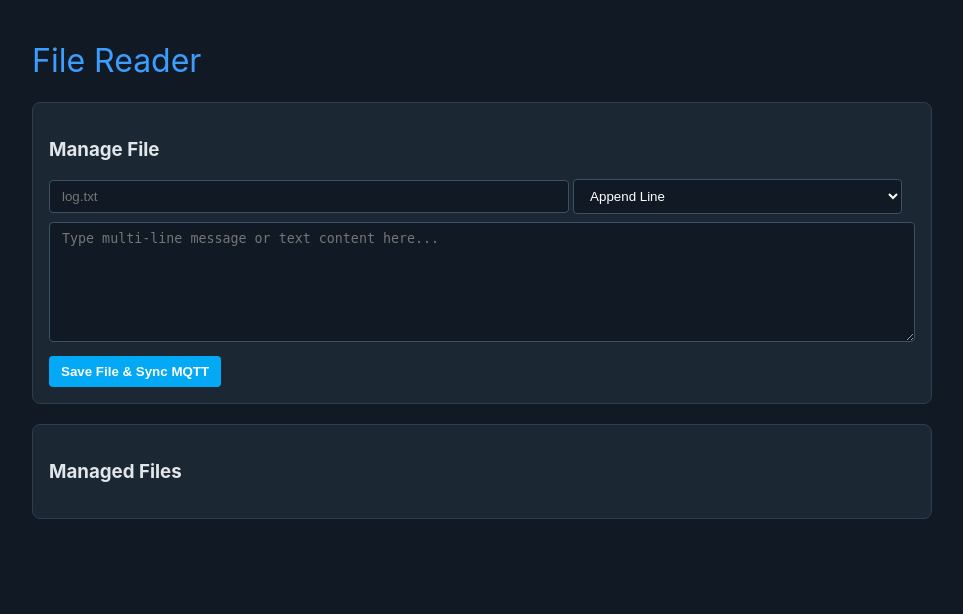
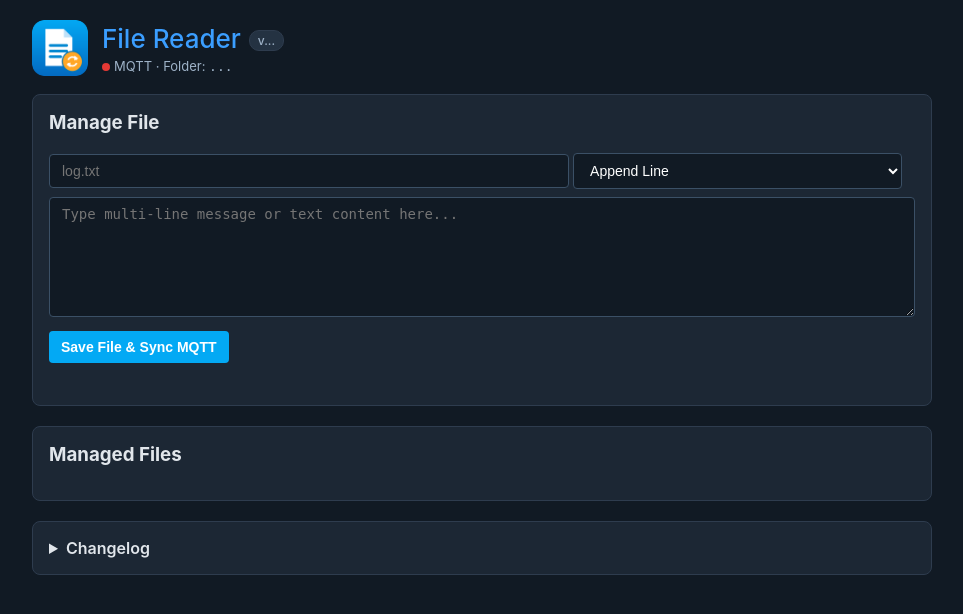
Before and after one commit to jonathangibson98/my-home-assistant-apps, a Flask app: page / in a window 1280 px wide. Shown: the top 614 px of the page, without its empty margins (158-1121 px from the left). Run offline with Flask 3, Linux system fonts and the light colour scheme; data that the repository does not hold is empty.

Commit message:
Add files via upload

```diff
--- a/file_reader/app/templates/index.html
+++ b/file_reader/app/templates/index.html
@@ -4,27 +4,45 @@
     <meta charset="UTF-8">
     <meta name="viewport" content="width=device-width, initial-scale=1.0">
     <title>File Reader</title>
+    <link rel="icon" href="./static/icon.png">
     <style>
         body { font-family: -apple-system, BlinkMacSystemFont, 'Segoe UI', Roboto, sans-serif; margin: 0; padding: 20px; background: #111a24; color: #e1e6eb; }
         .container { max-width: 900px; margin: 0 auto; }
-        h1 { font-weight: 400; color: #3b9eff; }
+        header { display: flex; align-items: center; gap: 14px; margin-bottom: 18px; }
+        header img { width: 56px; height: 56px; border-radius: 12px; }
+        h1 { font-weight: 500; color: #3b9eff; margin: 0; font-size: 26px; }
+        .badge { display: inline-block; font-size: 12px; background: #243242; border: 1px solid #2e3c4e; border-radius: 10px; padding: 2px 8px; margin-left: 8px; color: #9fb3c8; vertical-align: middle; }
+        .sub { color: #9fb3c8; font-size: 13px; margin-top: 4px; word-break: break-all; }
+        .dot { display: inline-block; width: 8px; height: 8px; border-radius: 50%; background: #e53935; margin-right: 4px; }
+        .dot.ok { background: #43a047; }
         .card { background: #1c2734; border-radius: 8px; padding: 16px; margin-bottom: 20px; border: 1px solid #2e3c4e; }
-        input, select, textarea, button { background: #111a24; color: #fff; border: 1px solid #3b5066; padding: 8px 12px; border-radius: 4px; box-sizing: border-box; }
+        input, select, textarea, button { background: #111a24; color: #fff; border: 1px solid #3b5066; padding: 8px 12px; border-radius: 4px; box-sizing: border-box; font-size: 14px; }
         textarea { width: 100%; height: 120px; font-family: monospace; }
         button { background: #03a9f4; border: none; font-weight: bold; cursor: pointer; }
         button:hover { background: #0288d1; }
         .danger { background: #e53935; }
         .danger:hover { background: #c62828; }
-        ul { list-style: none; padding: 0; }
-        li { padding: 8px 12px; background: #243242; border-radius: 4px; margin-bottom: 6px; display: flex; justify-content: space-between; align-items: center; }
+        ul { list-style: none; padding: 0; margin: 0; }
+        li { padding: 8px 12px; background: #243242; border-radius: 4px; margin-bottom: 6px; display: flex; justify-content: space-between; align-items: center; gap: 8px; }
+        li .name { word-break: break-all; }
+        .empty { color: #9fb3c8; font-size: 14px; }
+        #status { min-height: 18px; margin-top: 8px; font-size: 13px; color: #9fb3c8; }
+        summary { cursor: pointer; font-weight: 600; }
+        pre { white-space: pre-wrap; font-size: 13px; color: #c5d0db; margin: 12px 0 0; }
     </style>
 </head>
 <body>
     <div class="container">
-        <h1>File Reader</h1>
+        <header>
+            <img src="./static/icon.png" alt="File Reader logo">
+            <div>
+                <h1>File Reader<span class="badge" id="version">v...</span></h1>
+                <div class="sub"><span class="dot" id="dot"></span><span id="mqtt">MQTT</span> &middot; Folder: <code id="path">...</code></div>
+            </div>
+        </header>
 
         <div class="card">
-            <h3>Manage File</h3>
+            <h3 style="margin-top:0">Manage File</h3>
             <input type="text" id="filename" placeholder="log.txt" style="width: 60%; margin-bottom: 8px;">
             <select id="mode" style="width: 38%; margin-bottom: 8px;">
                 <option value="append">Append Line</option>
@@ -32,64 +50,111 @@
             </select>
             <textarea id="filetext" placeholder="Type multi-line message or text content here..."></textarea>
             <div style="margin-top: 10px;">
-                <button onclick="saveFile()">Save File & Sync MQTT</button>
+                <button id="save">Save File &amp; Sync MQTT</button>
             </div>
+            <div id="status"></div>
         </div>
 
         <div class="card">
-            <h3>Managed Files</h3>
+            <h3 style="margin-top:0">Managed Files</h3>
             <ul id="file-list"></ul>
+        </div>
+
+        <div class="card">
+            <details>
+                <summary>Changelog</summary>
+                <pre id="changelog">Loading...</pre>
+            </details>
         </div>
     </div>
 
     <script>
+        const $ = id => document.getElementById(id);
+        const api = name => `./api/file/${encodeURIComponent(name)}`;
+
+        function say(msg) { $('status').textContent = msg; }
+
+        async function loadInfo() {
+            const info = await (await fetch('./api/info')).json();
+            $('version').textContent = 'v' + info.version;
+            $('path').textContent = info.files_path;
+            $('mqtt').textContent = info.mqtt_connected ? 'MQTT connected' : 'MQTT not connected';
+            $('dot').className = 'dot' + (info.mqtt_connected ? ' ok' : '');
+            $('changelog').textContent = await (await fetch('./api/changelog')).text();
+        }
+
         async function loadFiles() {
-            const res = await fetch('./api/files');
-            const data = await res.json();
-            const list = document.getElementById('file-list');
+            const data = await (await fetch('./api/files')).json();
+            const list = $('file-list');
             list.innerHTML = '';
+            if (!data.files.length) {
+                const p = document.createElement('div');
+                p.className = 'empty';
+                p.textContent = 'No files yet. Create one above.';
+                list.appendChild(p);
+                return;
+            }
             data.files.forEach(file => {
                 const li = document.createElement('li');
-                li.innerHTML = `<span><strong>${file}</strong></span>
-                    <div>
-                        <button onclick="loadFile('${file}')">Edit</button>
-                        <button class="danger" onclick="deleteFile('${file}')">Delete</button>
-                    </div>`;
+                const name = document.createElement('span');
+                name.className = 'name';
+                const strong = document.createElement('strong');
+                strong.textContent = file;
+                name.appendChild(strong);
+
+                const actions = document.createElement('div');
+                const edit = document.createElement('button');
+                edit.textContent = 'Edit';
+                edit.addEventListener('click', () => loadFile(file));
+                const del = document.createElement('button');
+                del.textContent = 'Delete';
+                del.className = 'danger';
+                del.style.marginLeft = '6px';
+                del.addEventListener('click', () => deleteFile(file));
+                actions.append(edit, del);
+
+                li.append(name, actions);
                 list.appendChild(li);
             });
         }
 
         async function saveFile() {
-            const filename = document.getElementById('filename').value.trim();
-            const text = document.getElementById('filetext').value;
-            const mode = document.getElementById('mode').value;
-            if(!filename) return alert('Enter a filename');
-
-            await fetch(`./api/file/${filename}`, {
+            const filename = $('filename').value.trim();
+            const text = $('filetext').value;
+            const mode = $('mode').value;
+            if (!filename) return say('Enter a filename first.');
+            const res = await fetch(api(filename), {
                 method: 'POST',
                 headers: { 'Content-Type': 'application/json' },
                 body: JSON.stringify({ text, mode })
             });
-
-            document.getElementById('filetext').value = '';
+            if (!res.ok) return say('Save failed: ' + ((await res.json()).error || res.status));
+            $('filetext').value = '';
+            say('Saved ' + filename);
             loadFiles();
         }
 
         async function loadFile(name) {
-            const res = await fetch(`./api/file/${name}`);
+            const res = await fetch(api(name));
+            if (!res.ok) return say('Could not open ' + name);
             const data = await res.json();
-            document.getElementById('filename').value = data.filename;
-            document.getElementById('filetext').value = data.content;
-            document.getElementById('mode').value = 'overwrite';
+            $('filename').value = data.filename;
+            $('filetext').value = data.content;
+            $('mode').value = 'overwrite';
+            say('Editing ' + name + ' (Overwrite mode)');
         }
 
         async function deleteFile(name) {
-            if(!confirm(`Delete ${name}?`)) return;
-            await fetch(`./api/file/${name}`, { method: 'DELETE' });
+            if (!confirm(`Delete ${name}?`)) return;
+            await fetch(api(name), { method: 'DELETE' });
+            say('Deleted ' + name);
             loadFiles();
         }
 
+        $('save').addEventListener('click', saveFile);
+        loadInfo();
         loadFiles();
+        setInterval(loadInfo, 30000);
     </script>
 </body>
 </html>
```
